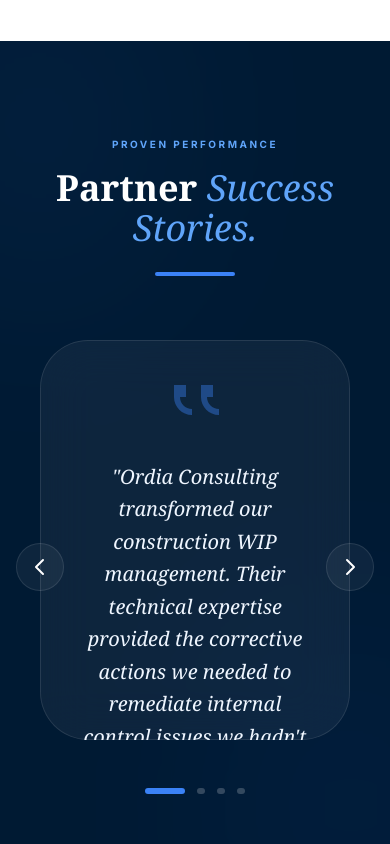
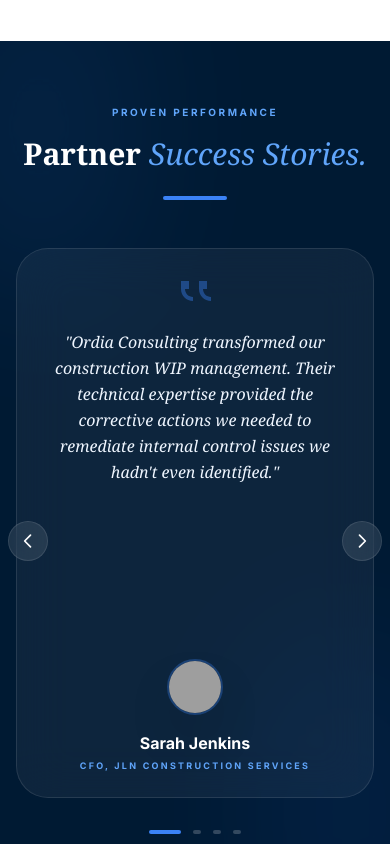
Before and after one commit to delian88/ordia-consulting, a React (Vite) app: page / in a window 390 px wide. Shown: the part 7420-8264 px from the top of the page. Built offline with nearby package versions, Linux system fonts and the light colour scheme; grey boxes are pictures that could not be loaded; a web font is replaced by a local one.

Commit message:
fix: Adjust testimonial section styling for responsiveness
Refine padding, blur effects, and text sizes within the Testimonials component to improve visual presentation across different screen sizes.

```diff
--- a/components/Testimonials.tsx
+++ b/components/Testimonials.tsx
@@ -53,23 +53,23 @@
   }, [nextSlide]);
 
   return (
-    <section className="py-24 bg-[#001a33] relative overflow-hidden">
+    <section className="py-16 md:py-24 bg-[#001a33] relative overflow-hidden">
       {/* Decorative background elements */}
       <div className="absolute top-0 left-0 w-full h-full opacity-10 pointer-events-none">
-        <div className="absolute top-[-10%] left-[-10%] w-[40%] h-[40%] bg-blue-500 blur-[120px] rounded-full"></div>
-        <div className="absolute bottom-[-10%] right-[-10%] w-[40%] h-[40%] bg-blue-600 blur-[120px] rounded-full"></div>
+        <div className="absolute top-[-10%] left-[-10%] w-[40%] h-[40%] bg-blue-500 blur-[80px] md:blur-[120px] rounded-full"></div>
+        <div className="absolute bottom-[-10%] right-[-10%] w-[40%] h-[40%] bg-blue-600 blur-[80px] md:blur-[120px] rounded-full"></div>
       </div>
 
-      <div className="container mx-auto px-6 relative z-10">
-        <div className="max-w-4xl mx-auto text-center mb-16 md:mb-20 reveal">
+      <div className="container mx-auto px-4 md:px-6 relative z-10">
+        <div className="max-w-4xl mx-auto text-center mb-12 md:mb-20 reveal">
           <span className="text-blue-400 font-bold uppercase tracking-[0.25em] text-[10px] mb-4 block">Proven Performance</span>
-          <h2 className="text-4xl md:text-5xl font-serif font-bold text-white mb-6">Partner <span className="italic font-normal text-blue-400">Success Stories.</span></h2>
-          <div className="w-20 h-1 bg-blue-500 mx-auto rounded-full"></div>
+          <h2 className="text-3xl md:text-5xl font-serif font-bold text-white mb-6">Partner <span className="italic font-normal text-blue-400">Success Stories.</span></h2>
+          <div className="w-16 md:w-20 h-1 bg-blue-500 mx-auto rounded-full"></div>
         </div>
 
-        <div className="max-w-5xl mx-auto relative px-4 md:px-12">
+        <div className="max-w-5xl mx-auto relative px-0 md:px-12">
           {/* Slider Content */}
-          <div className="overflow-hidden relative min-h-[400px]">
+          <div className="overflow-hidden relative min-h-[550px] sm:min-h-[450px] md:min-h-[400px]">
             {testimonials.map((t, i) => (
               <div
                 key={i}
@@ -82,60 +82,63 @@
                 }`}
                 style={{ visibility: i === currentIndex ? 'visible' : 'hidden' }}
               >
-                <div className="bg-white/5 backdrop-blur-xl border border-white/10 p-8 md:p-14 rounded-[3rem] flex flex-col items-center text-center h-full hover:bg-white/10 transition-colors group">
-                  <div className="mb-10">
-                    <svg className="w-12 h-12 text-blue-500 opacity-40 group-hover:opacity-100 transition-opacity" fill="currentColor" viewBox="0 0 32 32">
+                <div className="bg-white/5 backdrop-blur-xl border border-white/10 p-6 sm:p-8 md:p-14 rounded-[2rem] md:rounded-[3rem] flex flex-col items-center text-center h-full hover:bg-white/10 transition-colors group">
+                  <div className="mb-6 md:mb-10">
+                    <svg className="w-8 h-8 md:w-12 md:h-12 text-blue-500 opacity-40 group-hover:opacity-100 transition-opacity" fill="currentColor" viewBox="0 0 32 32">
                       <path d="M10 8v8H6c0 4.418 3.582 8 8 8v4c-6.627 0-12-5.373-12-12V8h8zm18 0v8h-4c0 4.418 3.582 8 8 8v4c-6.627 0-12-5.373-12-12V8h8z" />
                     </svg>
                   </div>
 
-                  <blockquote className="text-blue-50 text-xl md:text-3xl font-serif leading-relaxed mb-12 italic font-light">
+                  <blockquote className="text-blue-50 text-base sm:text-xl md:text-3xl font-serif leading-relaxed mb-8 md:mb-12 italic font-light px-2">
                     "{t.quote}"
                   </blockquote>
 
-                  <div className="flex flex-col items-center">
-                    <div className="w-16 h-16 rounded-full overflow-hidden border-2 border-blue-500/30 mb-4 shadow-2xl">
+                  <div className="flex flex-col items-center mt-auto">
+                    <div className="w-14 h-14 md:w-16 md:h-16 rounded-full overflow-hidden border-2 border-blue-500/30 mb-4 shadow-2xl">
                       <img
                         src={t.avatar}
                         alt={t.author}
                         className="w-full h-full object-cover"
                       />
                     </div>
-                    <h4 className="text-white font-bold text-lg">{t.author}</h4>
-                    <p className="text-blue-400 text-[10px] uppercase tracking-[0.25em] font-bold mt-1">{t.role}</p>
+                    <h4 className="text-white font-bold text-base md:text-lg">{t.author}</h4>
+                    <p className="text-blue-400 text-[9px] md:text-[10px] uppercase tracking-[0.25em] font-bold mt-1">{t.role}</p>
                   </div>
                 </div>
               </div>
             ))}
           </div>
 
-          {/* Navigation Arrows */}
+          {/* Navigation Arrows - Hidden on very small screens, adjusted for small screens */}
           <button
             onClick={prevSlide}
-            className="absolute left-0 top-1/2 -translate-y-1/2 -ml-2 md:-ml-8 w-12 h-12 md:w-14 md:h-14 bg-white/5 border border-white/10 rounded-full flex items-center justify-center text-white hover:bg-blue-600 transition-all z-20 group"
+            aria-label="Previous testimonial"
+            className="absolute left-0 top-1/2 -translate-y-1/2 -ml-2 sm:-ml-4 md:-ml-8 w-10 h-10 md:w-14 md:h-14 bg-white/10 backdrop-blur-md border border-white/10 rounded-full flex items-center justify-center text-white hover:bg-blue-600 transition-all z-20 group"
           >
-            <svg className="w-6 h-6 rotate-180 group-hover:-translate-x-1 transition-transform" fill="none" stroke="currentColor" viewBox="0 0 24 24">
+            <svg className="w-5 h-5 md:w-6 md:h-6 rotate-180 group-hover:-translate-x-1 transition-transform" fill="none" stroke="currentColor" viewBox="0 0 24 24">
               <path strokeLinecap="round" strokeLinejoin="round" strokeWidth={2} d="M9 5l7 7-7 7" />
             </svg>
           </button>
 
           <button
             onClick={nextSlide}
-            className="absolute right-0 top-1/2 -translate-y-1/2 -mr-2 md:-mr-8 w-12 h-12 md:w-14 md:h-14 bg-white/5 border border-white/10 rounded-full flex items-center justify-center text-white hover:bg-blue-600 transition-all z-20 group"
+            aria-label="Next testimonial"
+            className="absolute right-0 top-1/2 -translate-y-1/2 -mr-2 sm:-mr-4 md:-mr-8 w-10 h-10 md:w-14 md:h-14 bg-white/10 backdrop-blur-md border border-white/10 rounded-full flex items-center justify-center text-white hover:bg-blue-600 transition-all z-20 group"
           >
-            <svg className="w-6 h-6 group-hover:translate-x-1 transition-transform" fill="none" stroke="currentColor" viewBox="0 0 24 24">
+            <svg className="w-5 h-5 md:w-6 md:h-6 group-hover:translate-x-1 transition-transform" fill="none" stroke="currentColor" viewBox="0 0 24 24">
               <path strokeLinecap="round" strokeLinejoin="round" strokeWidth={2} d="M9 5l7 7-7 7" />
             </svg>
           </button>
 
           {/* Indicators */}
-          <div className="flex justify-center space-x-3 mt-12">
+          <div className="flex justify-center space-x-3 mt-8 md:mt-12">
             {testimonials.map((_, i) => (
               <button
                 key={i}
+                aria-label={`Go to testimonial ${i + 1}`}
                 onClick={() => setCurrentIndex(i)}
-                className={`h-1.5 transition-all duration-500 rounded-full ${
-                  i === currentIndex ? 'w-10 bg-blue-500' : 'w-2 bg-white/20 hover:bg-white/40'
+                className={`h-1 md:h-1.5 transition-all duration-500 rounded-full ${
+                  i === currentIndex ? 'w-8 md:w-10 bg-blue-500' : 'w-2 bg-white/20 hover:bg-white/40'
                 }`}
               />
             ))}
```
